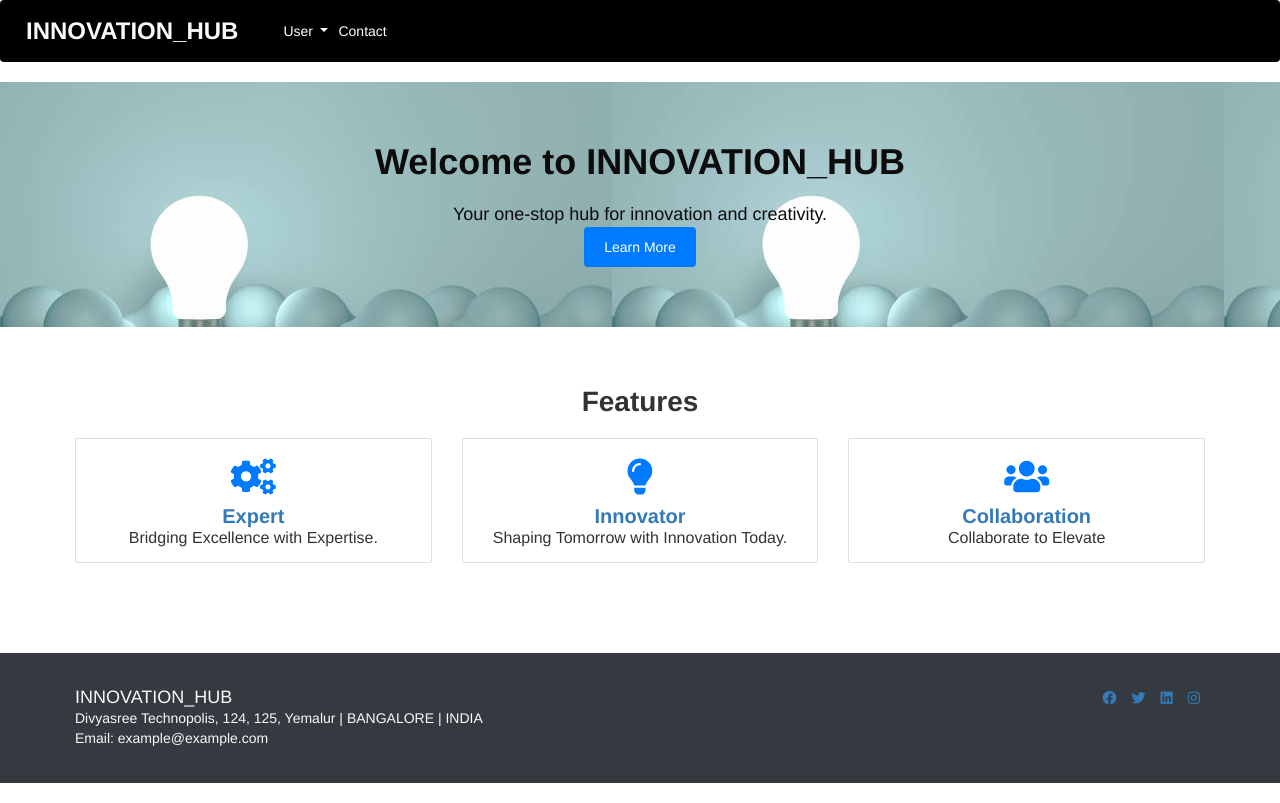
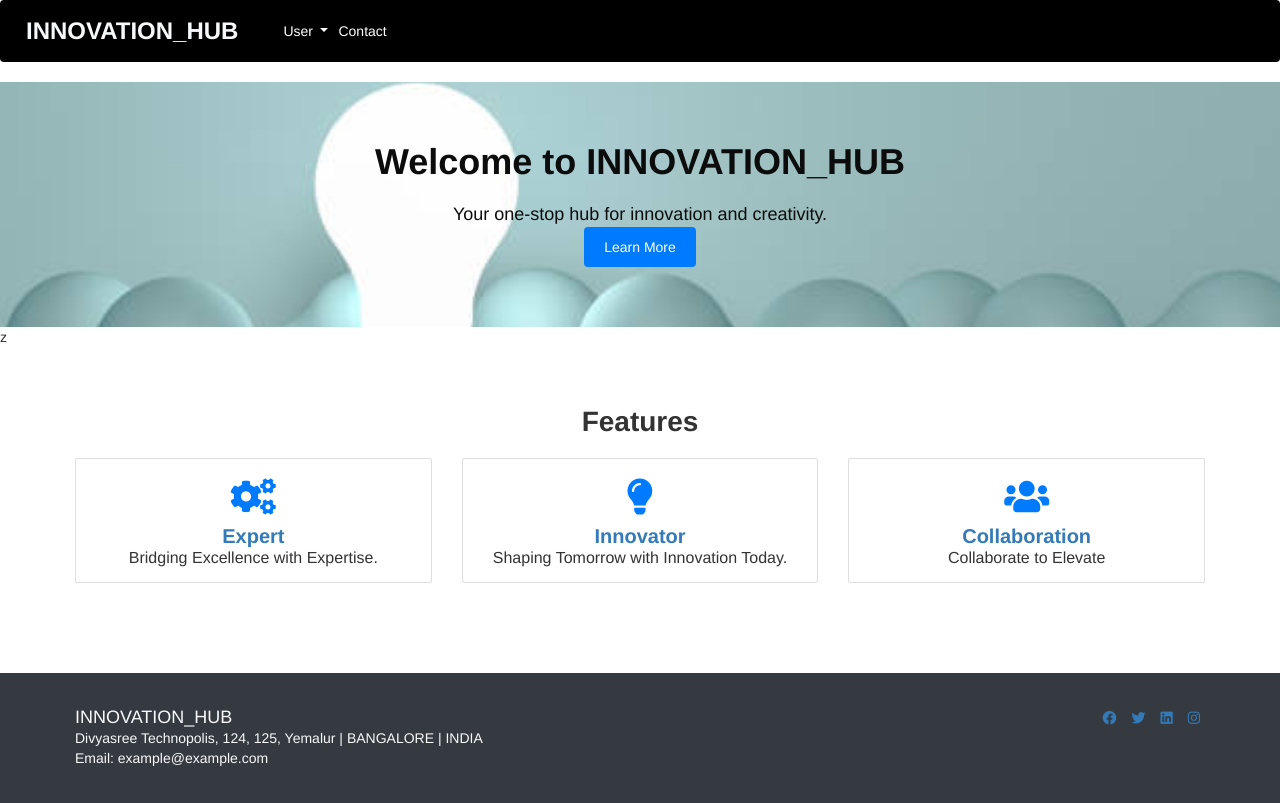
Before and after one commit to abhisekrana007/Innovationhub, an Angular app in the folder AngularApp/: page / in a window 1280 px wide. Built offline with nearby package versions, Linux system fonts and the light colour scheme.

Commit message:
edited homeUI

```diff
--- a/AngularApp/src/app/components/dashboard/dashboard.component.css
+++ b/AngularApp/src/app/components/dashboard/dashboard.component.css
@@ -176,6 +176,9 @@ body, html {
   background-color: #f8f9fa; /* Change the background color as needed */
   padding: 40px 0;
   background-image: url(../../images/lightbg.jpg);
+  background-repeat: no-repeat;
+  background-size:cover;
+  background-position: center center;
   text-align: center;
   color: #0c0c0c;
   /* opacity: 0.5; */
--- a/AngularApp/src/app/components/dashboard/dashboard.component.html
+++ b/AngularApp/src/app/components/dashboard/dashboard.component.html
@@ -35,6 +35,7 @@
   <section class="hero-unit">
     <div class="container">
       <div class="bgimg">
+        <!-- <img class="img" src="../../images/backgroundimage.jpg"> -->
       <h1>Welcome to INNOVATION_HUB</h1>
       <p>Your one-stop hub for innovation and creativity.</p>
       <a class="btn btn-primary" routerLink="/learn-more">Learn More</a>
@@ -42,7 +43,7 @@
     </div>
   </section>
   <!-- </div> -->
-
+z
   <!-- Website Features -->
   <section class="website-features">
     <div class="container">
```
